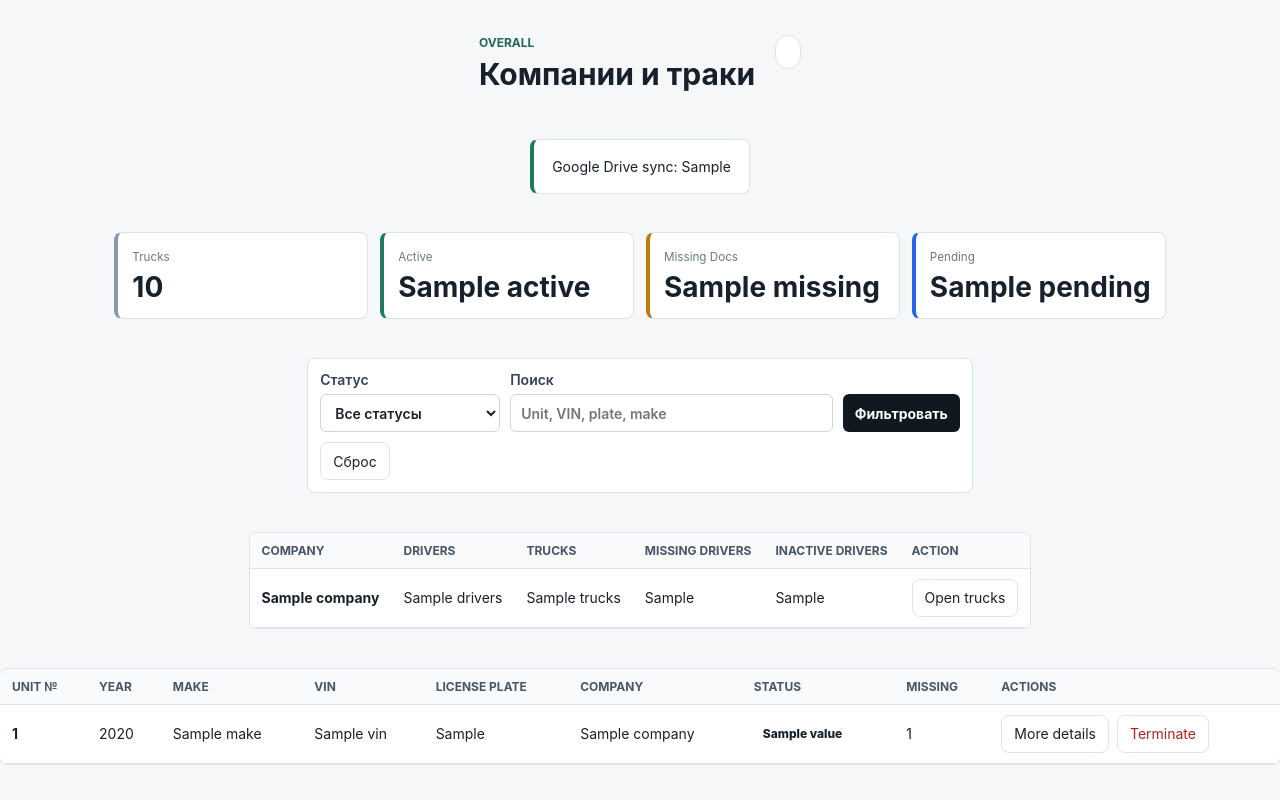
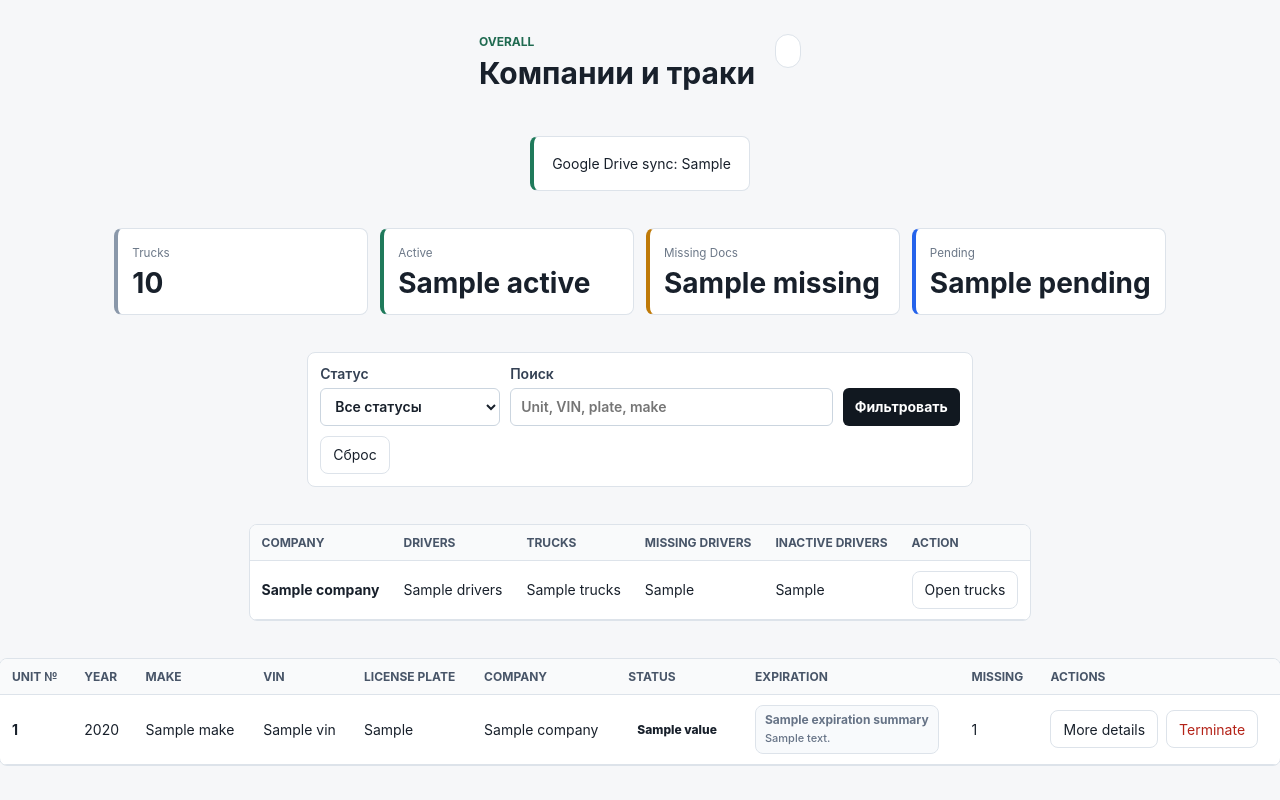
Before and after one commit to alexmorrowind/Astro-TMC, a FastAPI app: template app/web/templates/trucks.html in a window 1280 px wide. Run offline with FastAPI, Linux system fonts and the light colour scheme; the template is opened without the code that fills it: most values are stand-ins (such as "Sample title", 1, 10 or a date in 2020); some libraries are stand-ins or nearby versions.

Commit message:
Add expiration summary to lists

```diff
--- a/app/main.py
+++ b/app/main.py
@@ -242,6 +242,38 @@ def document_state(document: Document | TruckDocument | None) -> dict:
     }
 
 
+def expiration_summary(documents: list[dict]) -> dict:
+    present_documents = [item for item in documents if item["document"] is not None]
+    if not present_documents:
+        return {"label": "No docs", "detail": "No uploaded files", "css": "missing"}
+
+    def summary_detail(item: dict) -> str:
+        expiration = item["state"]["expiration"]
+        if not expiration:
+            return item["name"]
+        days_left = (expiration - date.today()).days
+        if days_left < 0:
+            return f"{item['name']} {item['state']['detail']} ({abs(days_left)}d late)"
+        return f"{item['name']} {item['state']['detail']} ({days_left}d)"
+
+    expired = [item for item in present_documents if item["state"]["css"] == "expired"]
+    if expired:
+        first = min(expired, key=lambda item: item["state"]["expiration"])
+        return {"label": "Expired", "detail": summary_detail(first), "css": "expired"}
+
+    expiring = [item for item in present_documents if item["state"]["css"] == "expiring"]
+    if expiring:
+        first = min(expiring, key=lambda item: item["state"]["expiration"])
+        return {"label": "Expiring soon", "detail": summary_detail(first), "css": "expiring"}
+
+    no_exp = [item for item in present_documents if item["state"]["css"] == "no-exp"]
+    if no_exp:
+        return {"label": "Set exp date", "detail": f"{len(no_exp)} uploaded doc(s)", "css": "no-exp"}
+
+    first_valid = min(present_documents, key=lambda item: item["state"]["expiration"])
+    return {"label": "OK", "detail": f"Next {summary_detail(first_valid)}", "css": "valid"}
+
+
 def driver_row_payload(driver: Driver, required_documents: list[str]) -> dict:
     document_map = {document.display_name: document for document in driver.documents}
     documents = [
@@ -253,7 +285,12 @@ def driver_row_payload(driver: Driver, required_documents: list[str]) -> dict:
         for document_name in required_documents
     ]
     missing_documents = [item["name"] for item in documents if item["document"] is None]
-    return {"item": driver, "documents": documents, "missing_documents": missing_documents}
+    return {
+        "item": driver,
+        "documents": documents,
+        "missing_documents": missing_documents,
+        "expiration_summary": expiration_summary(documents),
+    }
 
 
 def truck_row_payload(truck: Truck, required_documents: list[str]) -> dict:
@@ -267,7 +304,12 @@ def truck_row_payload(truck: Truck, required_documents: list[str]) -> dict:
         for document_name in required_documents
     ]
     missing_documents = [item["name"] for item in documents if item["document"] is None]
-    return {"item": truck, "documents": documents, "missing_documents": missing_documents}
+    return {
+        "item": truck,
+        "documents": documents,
+        "missing_documents": missing_documents,
+        "expiration_summary": expiration_summary(documents),
+    }
 
 
 @app.get("/", response_class=HTMLResponse)
--- a/app/web/static/styles.css
+++ b/app/web/static/styles.css
@@ -604,6 +604,52 @@ select {
 .status-pill.failed {
   background: #fee4e2;
   color: var(--danger);
+}
+
+.expiration-pill {
+  min-width: 132px;
+  display: inline-grid;
+  gap: 2px;
+  padding: 7px 9px;
+  border-radius: 8px;
+  border: 1px solid var(--line);
+  background: #f8fafc;
+  color: #667386;
+  line-height: 1.2;
+}
+
+.expiration-pill strong {
+  font-size: 12px;
+  color: inherit;
+}
+
+.expiration-pill small {
+  color: inherit;
+  font-size: 11px;
+}
+
+.expiration-pill.valid {
+  background: #eefaf5;
+  border-color: #b7e4d2;
+  color: #146345;
+}
+
+.expiration-pill.expiring,
+.expiration-pill.no-exp {
+  background: #fff7e8;
+  border-color: #f2c97d;
+  color: #8a5600;
+}
+
+.expiration-pill.expired {
+  background: #fff0ee;
+  border-color: #f5b5ae;
+  color: var(--danger);
+}
+
+.expiration-pill.missing {
+  background: #f8fafc;
+  color: #748195;
 }
 
 .doc-row {
--- a/app/web/templates/trucks.html
+++ b/app/web/templates/trucks.html
@@ -119,6 +119,7 @@
         <th>License plate</th>
         <th>Company</th>
         <th>Status</th>
+        <th>Expiration</th>
         <th>Missing</th>
         <th>Actions</th>
       </tr>
@@ -134,6 +135,12 @@
         <td>{{ truck.license_plate or '-' }}</td>
         <td>{{ truck.company.name }}</td>
         <td><span class="status-pill {{ truck.status.value|lower|replace('_', '-') }}">{{ truck.status.value }}</span></td>
+        <td>
+          <span class="expiration-pill {{ row.expiration_summary.css }}">
+            <strong>{{ row.expiration_summary.label }}</strong>
+            <small>{{ row.expiration_summary.detail }}</small>
+          </span>
+        </td>
         <td>{{ row.missing_documents|length }}</td>
         <td>
           <div class="row-actions">
@@ -145,7 +152,7 @@
         </td>
       </tr>
       <tr id="truck-details-{{ truck.id }}" class="details-row" hidden>
-        <td colspan="9">
+        <td colspan="10">
           <div class="details-panel">
             <div>
               <h2>Missing documents</h2>
@@ -183,7 +190,7 @@
       </tr>
       {% else %}
       <tr>
-        <td colspan="9" class="empty-state">
+        <td colspan="10" class="empty-state">
           {% if selected_company_id %}
           У этой компании пока нет активных траков.
           {% else %}
```
Also changed, not shown: app/web/templates/dashboard.html (+9 -2 lines).
